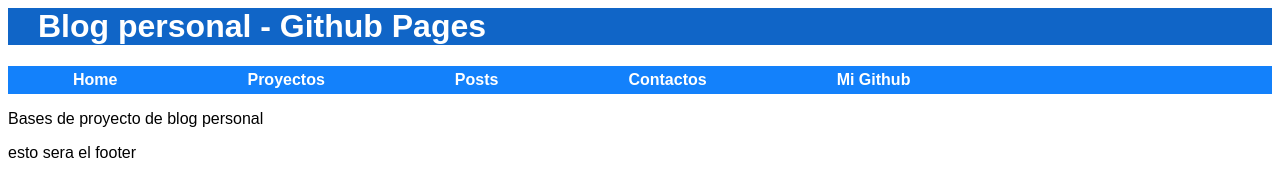
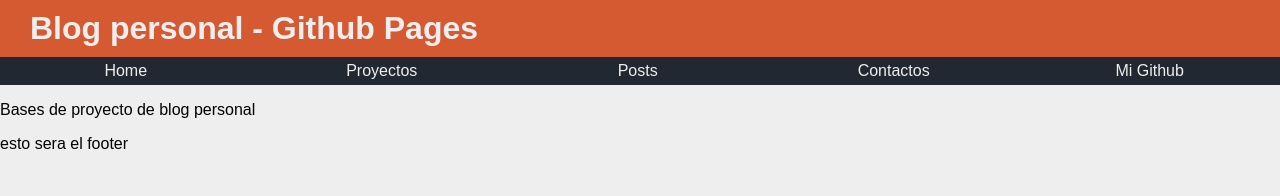
Before and after one commit to josemanuelsv18/josemanuelsv18, a plain HTML site: page index.html in a window 1280 px wide. Drawn offline with Linux system fonts and the light colour scheme.

Commit message:
se mejoro y termino el menu

```diff
--- a/estilos_blog.css
+++ b/estilos_blog.css
@@ -2,41 +2,40 @@
 {
     font-family: Arial, Helvetica, sans-serif;
 }
-#header
+body {
+    margin: 0;
+    background-color: #EEEEEE;
+}
+header h1
 {
-    background-color: #1065C7;
-    color: white;
-    padding-left: 30px;
+    background-color: #d65a31;
+    color: #EEEEEE;
+    padding: 10px 0px 10px 30px;
     margin-bottom: 0;
+}
+#menu {
+    background-color: #222831;
 }
 #menu ul
 {
     list-style: none;
-    display: flex;
     margin: 0;
     padding: 0;
-    width: 100%;
-    background-color: #1381FB;
 }
 #menu ul li
 {
     display: inline-block;
-    padding-top: 5px;
-    padding-bottom: 5px;
-    margin-top: 0;
+    width: 19.65%;
 }
-#menu li a
+#menu ul li a
 {
     text-decoration: none;
-    color: white;
-    padding-left: 65px;
-    padding-right: 65px;
-    font-weight: bold;
-    margin-top: 0;
+    display: block;
+    color: #EEEEEE;
+    padding: 5px 0px 5px 0px;
+    text-align: center;
 }
-#menu li a:hover
-{
-    background-color: #5FA8FB;
-    padding-top: 5px;
-    padding-bottom: 5px;
+#menu li a:hover {
+    color: #222831;
+    background-color: #EEEEEE;
 }
--- a/index.html
+++ b/index.html
@@ -5,23 +5,27 @@
         <link rel="stylesheet" href="estilos_blog.css" />
     </head>
     <body>
-        <div id="header">
+        <header>
             <h1>Blog personal - Github Pages</h1>
-        </div>
             <div id="menu">
                 <ul>
                     <li><a href="https://josemanuelsv18.github.io/">Home</a></li>
                     <li><a href="#">Proyectos</a></li>
                     <li><a href="#">Posts</a></li>
                     <li><a href="#">Contactos</a></li>
-                <li><a href="https://github.com/josemanuelsv18" target="_blank">Mi Github</a></li>
+                    <li>
+                        <a href="https://github.com/josemanuelsv18" target="_blank">
+                            Mi Github
+                        </a>
+                    </li>
                 </ul>
             </div>
-        <div id="blog_body">
+        </header>
+        <section>
             <p>Bases de proyecto de blog personal</p>
-        </div>
-        <div id="footer">
+        </section>
+        <footer>
             <p>esto sera el footer</p>
-        </div>
+        </footer>
     </body>
 </html>
```
Lines whose indentation alone changed are shown as unchanged.
